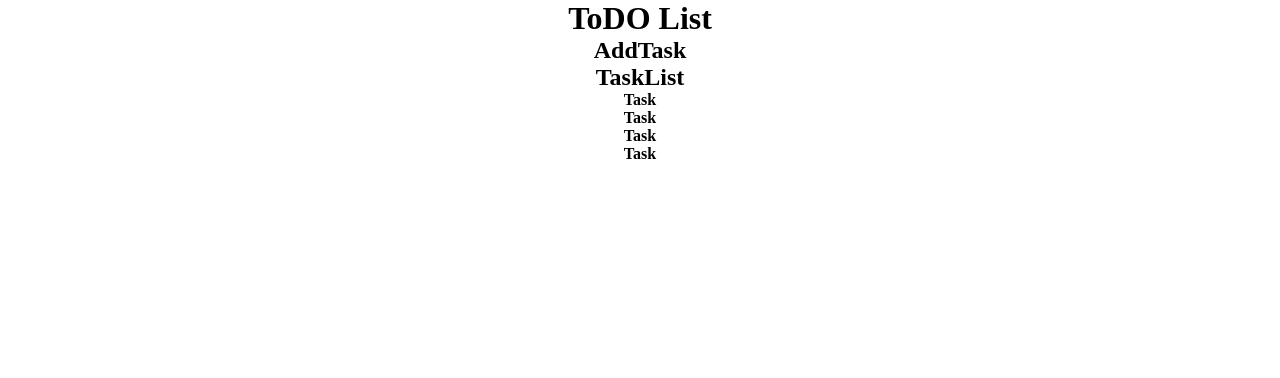
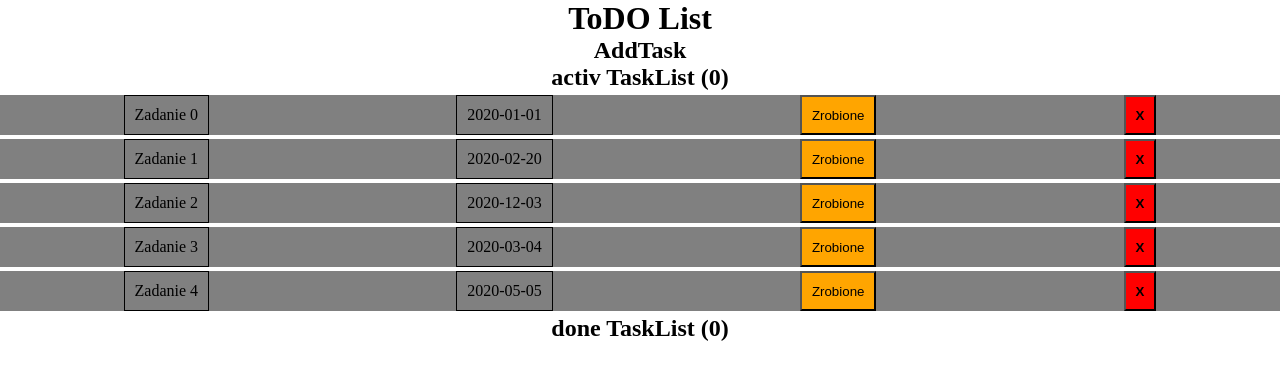
Before and after one commit to Zyar3k/todo_react_app, a React (Create React App) app: page / in a window 1280 px wide. Shown: the top 378 px of the page. Built offline with nearby package versions, Linux system fonts and the light colour scheme.

Commit message:
Show data in components

```diff
--- a/src/components/App/App.js
+++ b/src/components/App/App.js
@@ -4,12 +4,72 @@ import TaskList from "../TaskList/TaskList";
 import "./App.scss";
 
 class App extends React.Component {
+  state = {
+    tasks: [
+      {
+        id: 0,
+        text: "Zadanie 0",
+        date: "2020-01-01",
+        highImportant: true,
+        important: false,
+        active: true,
+        finishDate: null,
+      },
+      {
+        id: 1,
+        text: "Zadanie 1",
+        date: "2020-02-20",
+        highImportant: false,
+        important: true,
+        active: true,
+        finishDate: null,
+      },
+      {
+        id: 2,
+        text: "Zadanie 2",
+        date: "2020-12-03",
+        highImportant: false,
+        important: false,
+        active: true,
+        finishDate: null,
+      },
+      {
+        id: 3,
+        text: "Zadanie 3",
+        date: "2020-03-04",
+        highImportant: false,
+        important: false,
+        active: false,
+        finishDate: null,
+      },
+      {
+        id: 4,
+        text: "Zadanie 4",
+        date: "2020-05-05",
+        highImportant: true,
+        important: false,
+        active: false,
+        finishDate: null,
+      },
+    ],
+  };
+
+  deleteTask = (id) => {
+    console.log("delete"+id);
+  };
+  changeTaskStatus = (id) => {
+    console.log("change"+id);
+  };
   render() {
     return (
       <div className="App">
         <h1>ToDO List</h1>
         <AddTask />
-        <TaskList />
+        <TaskList
+          tasks={this.state.tasks}
+          delete={this.deleteTask}
+          change={this.changeTaskStatus}
+        />
       </div>
     );
   }
--- a/src/components/Task/Task.js
+++ b/src/components/Task/Task.js
@@ -1,10 +1,20 @@
 import React from "react";
+import "./Task.scss";
 
-const Task = () => {
+const Task = (props) => {
+  console.log(props);
+
+  const { text, date, id } = props.task;
+
   return (
-    <>
-      <h4>Task</h4>
-    </>
+    <div className="taskBox">
+      <div className="text">{text}</div>
+      <div className="date">{date}</div>
+      <button onClick={() => props.change(id)}>Zrobione</button>
+      <button onClick={() => props.delete(id)} className="deleteBtn">
+        X
+      </button>
+    </div>
   );
 };
 
--- /dev/null
+++ b/src/components/Task/Task.scss
@@ -0,0 +1,26 @@
+.taskBox {
+  background: grey;
+  margin: 4px 0;
+  display: flex;
+  justify-content: space-around;
+
+  .text {
+    border: 1px solid black;
+    padding: 10px;
+  }
+
+  .date {
+    border: 1px solid black;
+    padding: 10px;
+  }
+
+  button {
+    padding: 10px;
+    background: orange;
+
+    &.deleteBtn {
+      background: red;
+      font-weight: bold;
+    }
+  }
+}
--- a/src/components/TaskList/TaskList.js
+++ b/src/components/TaskList/TaskList.js
@@ -1,15 +1,26 @@
 import React from "react";
 import Task from "../Task/Task";
 
-const TaskList = () => {
+const TaskList = (props) => {
+  // console.log(props.tasks.length);
+  const tasks = props.tasks.map((task) => (
+    <Task
+      key={task.id}
+      task={task}
+      delete={props.delete}
+      change={props.change}
+    />
+  ));
   return (
-    <>
-      <h2>TaskList</h2>
-      <Task />
-      <Task />
-      <Task />
-      <Task />
-    </>
+    <div>
+      <div className="activeTasks">
+        <h2>activ TaskList (0)</h2>
+        {tasks}
+      </div>
+      <div className="doneTasks">
+        <h2>done TaskList (0)</h2>
+      </div>
+    </div>
   );
 };
 
```
